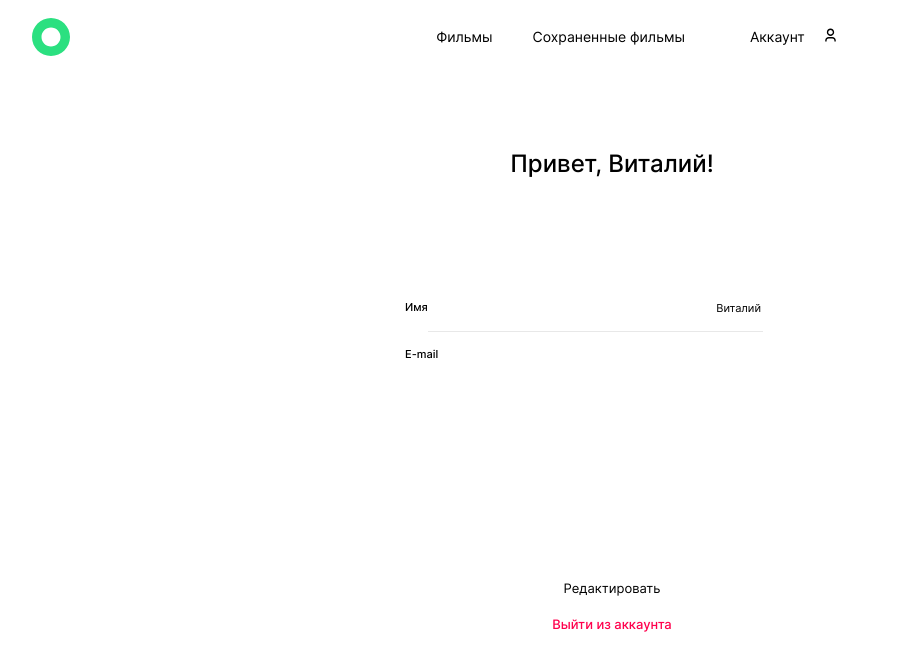
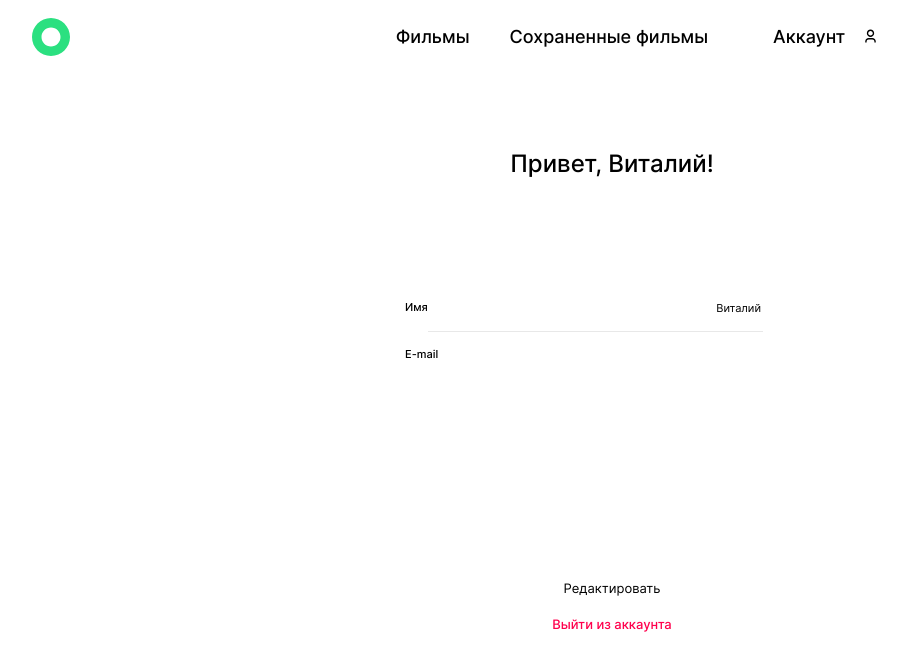
Before and after one commit to Olga-Sotula/movies-explorer-frontend, a React (Create React App) app: page /profile in a window 1280 px wide. Shown: the top 670 px of the page, without its empty margins (28-935 px from the left). Built offline with nearby package versions, Linux system fonts and the light colour scheme.

Commit message:
add media 800 to popup menu, not found page

```diff
--- a/src/components/Button/Button.css
+++ b/src/components/Button/Button.css
@@ -24,9 +24,9 @@
 
 .button_type_nav-menu {
   color: var(--primary-color);
-  font-weight: 400;
-  font-size: 14px;
-  line-height: 18px;
+  font-weight: 500;
+  font-size: 18px;
+  line-height: 22px;
 }
 
 .button_type_else {
@@ -53,3 +53,11 @@
   color: #3456f3;
   text-decoration: none;
 }
+
+@media screen and (max-width: 600px) {
+  .button_type_nav-menu {
+    font-weight: 400;
+    font-size: 14px;
+    line-height: 18px;
+  }
+}
--- a/src/components/NavMenu/NavMenu.css
+++ b/src/components/NavMenu/NavMenu.css
@@ -3,12 +3,6 @@
   padding: 0;
   display: flex;
   gap: 25px;
-}
-
-@media (max-width: 800px) {
-  .nav-menu {
-    display: none;
-  }
 }
 
 .nav-menu__list {
@@ -26,3 +20,9 @@
   width: 11px;
   height: 14px;
 }
+
+@media (max-width: 800px) {
+  .nav-menu {
+    display: none;
+  }
+}
--- a/src/components/NotFound/NotFound.css
+++ b/src/components/NotFound/NotFound.css
@@ -1,6 +1,5 @@
 .notfound {
   height: 100vh;
-
   margin: 0 auto;
   box-sizing: border-box;
   display: flex;
@@ -22,3 +21,13 @@
   line-height: 19px;
   text-align: center;
 }
+
+@media (max-width: 800px) {
+  .notfound__err {
+    margin: 408px 0 0;
+  }
+
+  .notfound__text {
+    margin: 6px auto 176px;
+  }
+}
```
